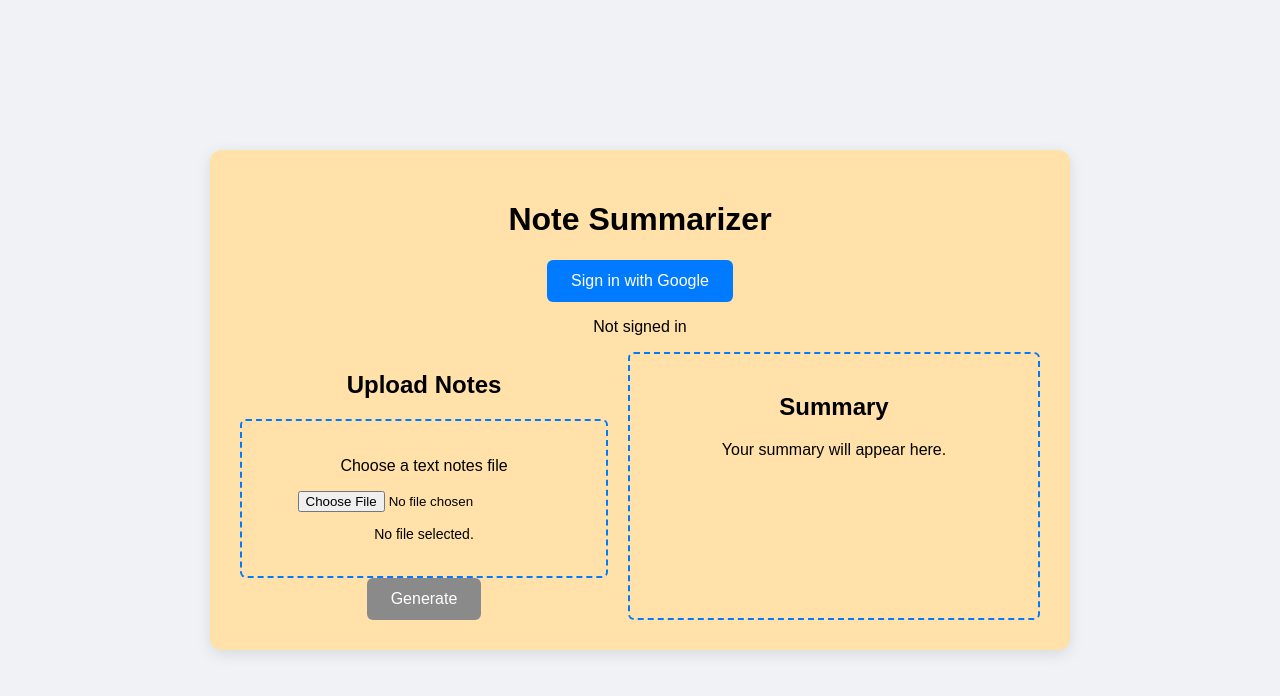
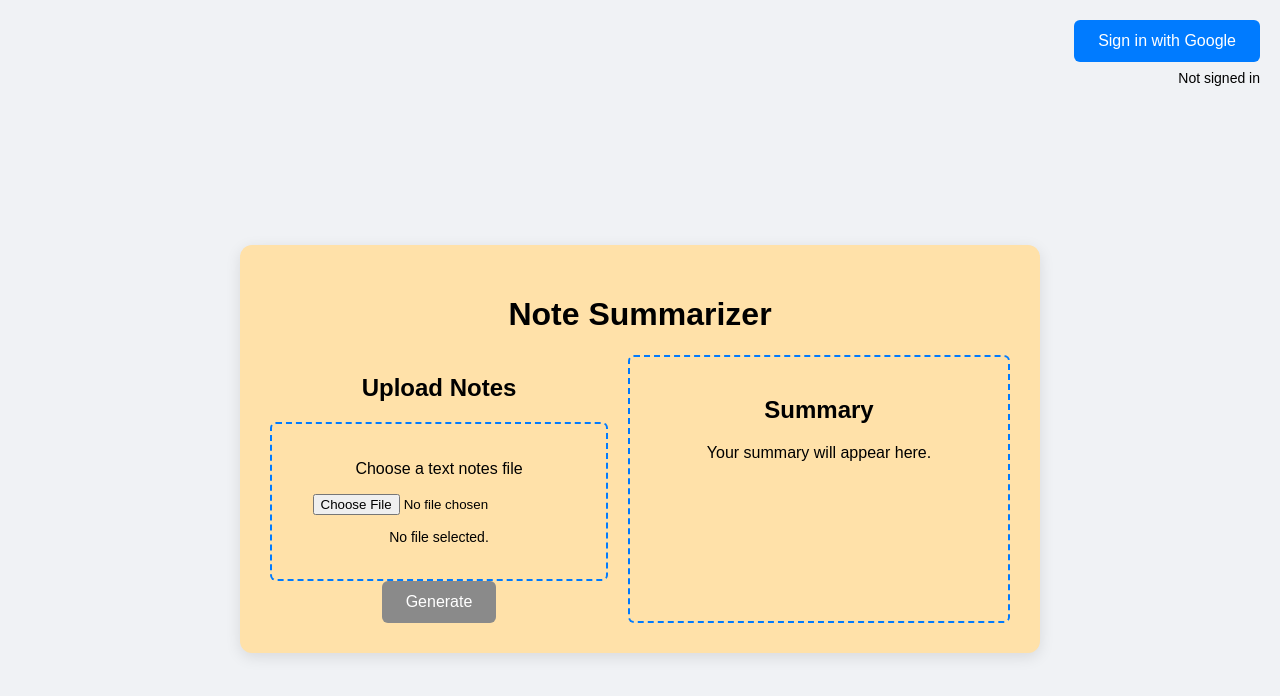
Before and after one commit to atifmn/NoteBriefer, a website: page index.html in a window 1280 px wide. Drawn offline with nearby package versions, Linux system fonts and the light colour scheme.

Commit message:
Moved log in button and log in status to top right of the web page

```diff
--- a/index.html
+++ b/index.html
@@ -11,19 +11,14 @@
 </head>
 
 <body>
-
+    <div id="auth-container">
+        <button id="login-btn" type="button">Sign in with Google</button>
+        <p id="user-status">Not signed in</p>
+        <button id="logout-btn" type="button" hidden="hidden">Sign Out</button>
+    </div>
 
     <div id="gui-container">
         <h1>Note Summarizer</h1>
-
-        <div id="auth-container">
-            <button id="login-btn" type="button">Sign in with Google</button>
-
-            <p id="user-status">Not logged in</p>
-
-            <button id="logout-btn" type="button" hidden="hidden">Sign Out</button>
-
-        </div>
 
         <div class="split">
             <!-- Left side -->
--- a/styling.css
+++ b/styling.css
@@ -2,10 +2,26 @@ body {
     font-family: Arial, sans-serif;
     background-color: #f0f2f5;
     display: flex;
+    flex-direction: column;
     justify-content: center;
     align-items: center;
-    height: 100vh;
+    min-height: 100vh;
+    box-sizing: border-box;
+    padding: 20px;
+    gap: 24px;
     margin: 0;
+}
+
+#auth-container {
+    align-self: flex-end;
+    max-width: 100%;
+    text-align: right;
+}
+
+#user-status {
+    margin: 8px 0;
+    font-size: 14px;
+    overflow-wrap: anywhere;
 }
 
 /* For keeping the two main sections split next to each other */
@@ -26,6 +42,8 @@ body {
     border-radius: 6px;
 }
 #gui-container {
+    box-sizing: border-box;
+    margin: auto 0;
     background: #ffe1a9;
     padding: 30px;
     border-radius: 12px;
```
